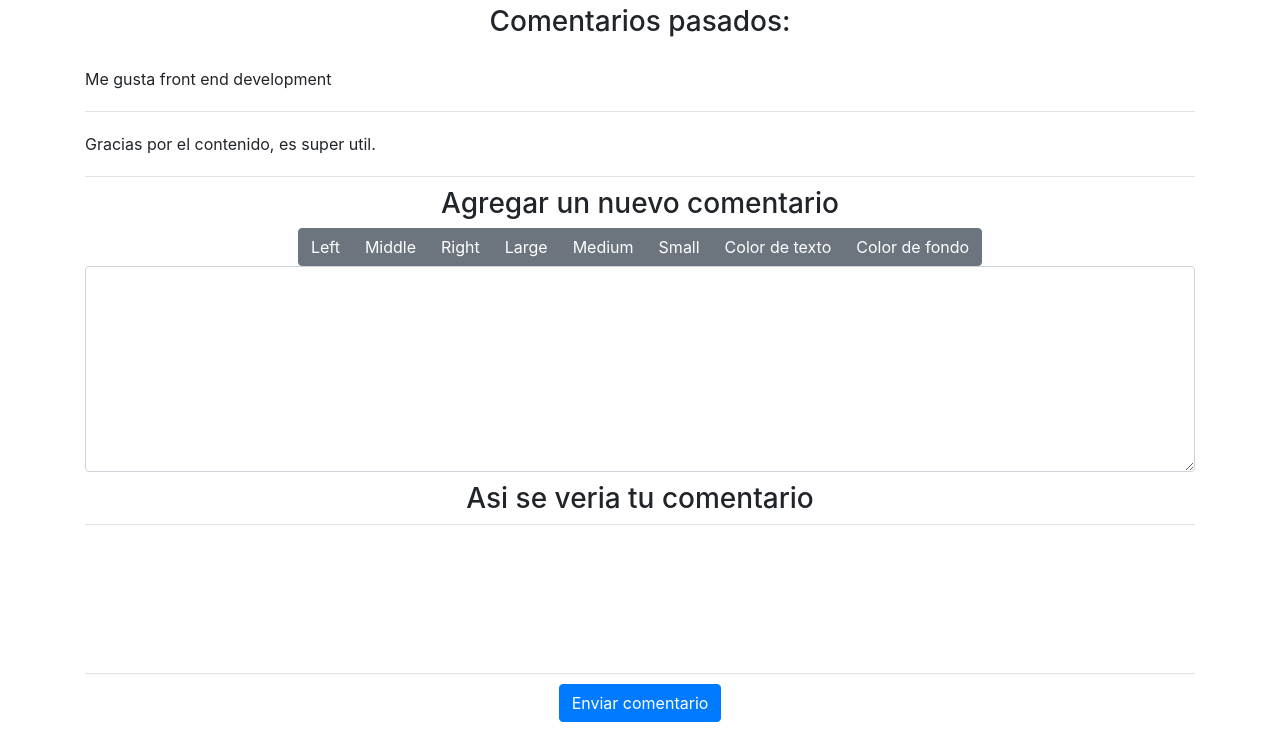
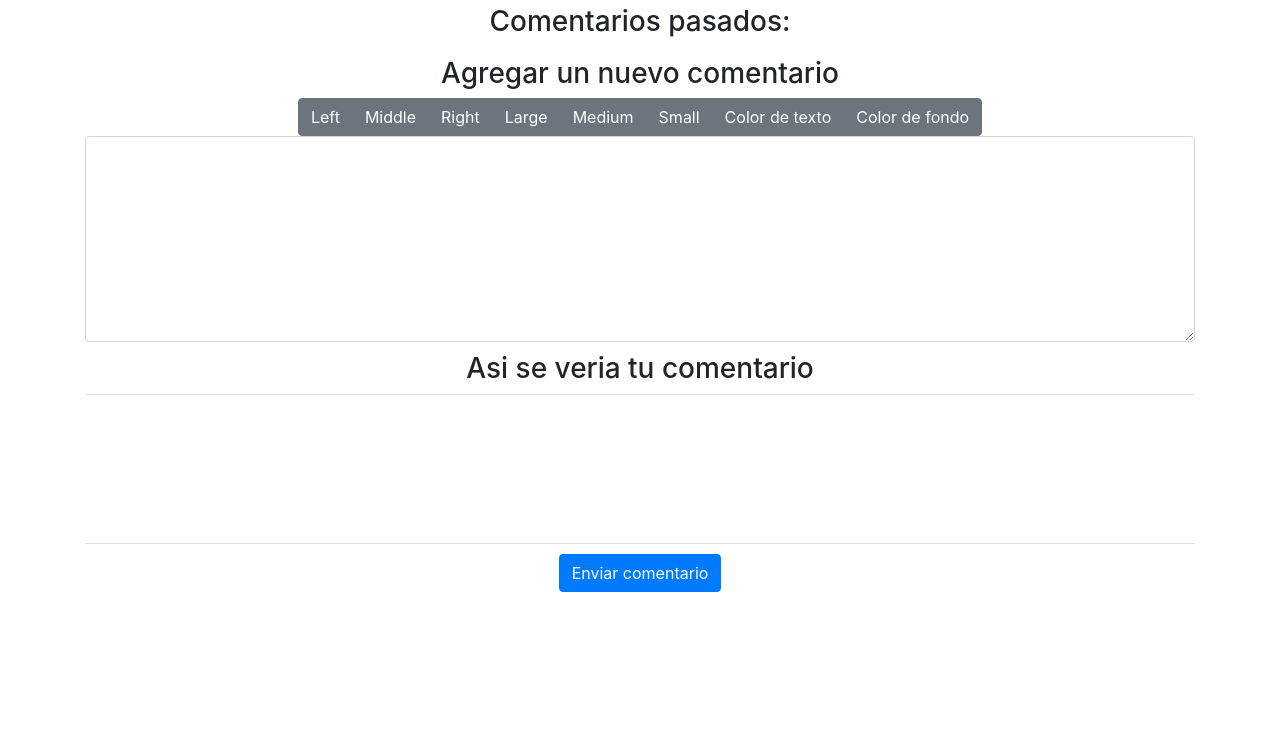
Before and after one commit to Jonhks/firebase-book-history, a plain HTML site: page index.html in a window 1280 px wide. Shown: the part 51-800 px from the top of the page. Drawn offline with nearby package versions, Linux system fonts and the light colour scheme; a script that the page names is missing.

Commit message:
added v3

```diff
--- a/index.html
+++ b/index.html
@@ -12,12 +12,9 @@
   <h1 class='text-center'>Libro de visitas</h1>
   <h3 class="text-center">Comentarios pasados:</h3>
 
-  <article class='container' id="comments-container">
-    <section class='comment'>Me gusta front end development</section>
-    <section class='comment'>Gracias por el contenido, es super util.</section>
-  </article>
+  <article class='container' id="comments-container"></article>
+
   <article class='container'>
-
     <h3 class="text-center space-10px-top">Agregar un nuevo comentario</h3>
 
     <div class='row'>
```
